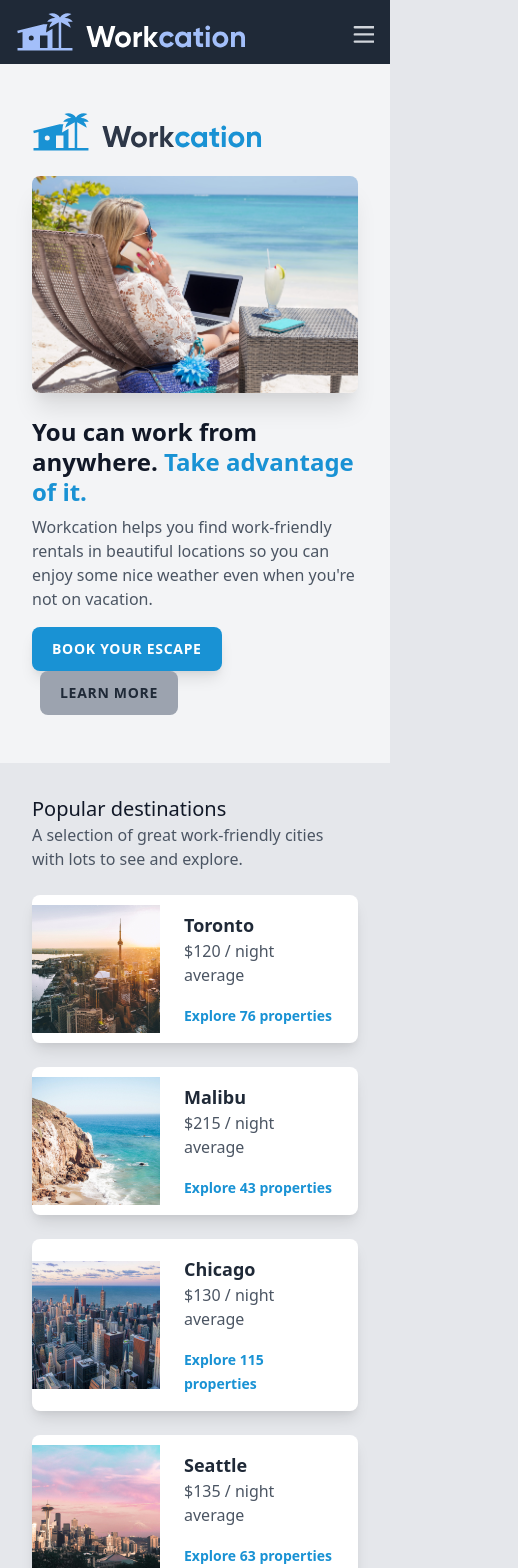
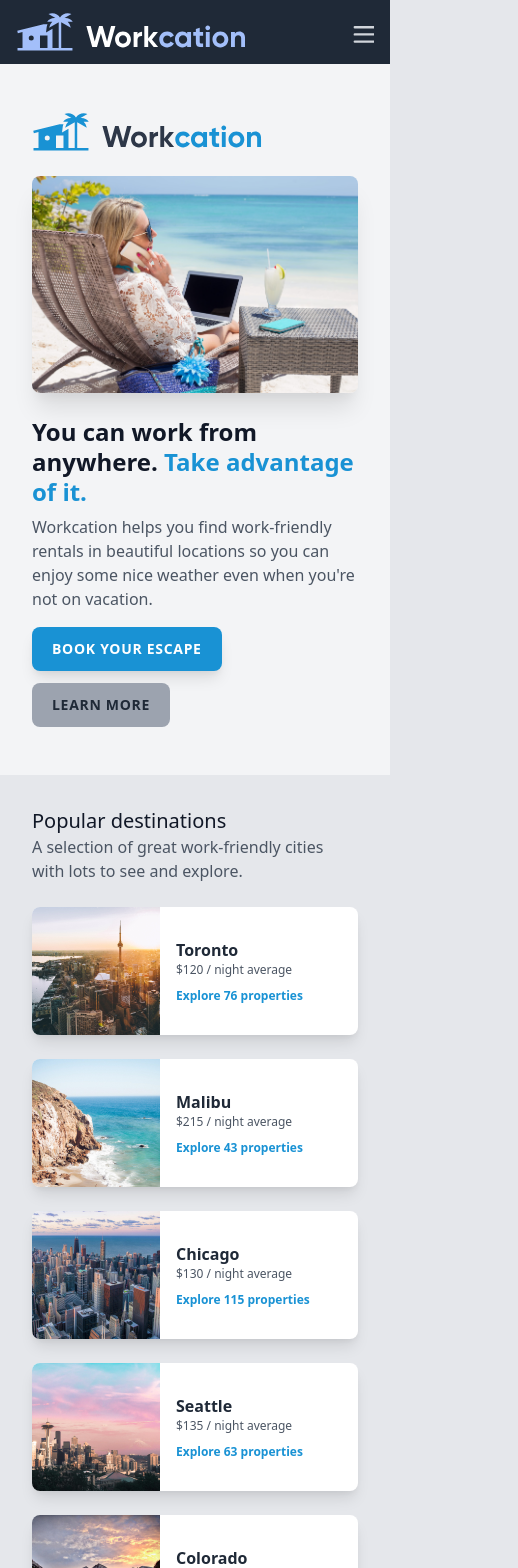
Before and after one commit to weilyuwang/tailwindcss-with-vue-workcation, a Vue app: page / in a window 390 px wide. Shown: the top 1568 px of the page, 518 px wide, since content can reach past the window. Built offline with nearby package versions, Linux system fonts and the light colour scheme.

Commit message:
:fire: make it responsive on iphone x

```diff
--- a/src/App.vue
+++ b/src/App.vue
@@ -28,16 +28,20 @@
             locations so you can enjoy some nice weather even when you're not on
             vacation.
           </p>
-          <div class="mt-4 sm:mt-6">
+          <div class="mt-4 flex flex-col items-start xs:block">
             <!-- links are inline elements by default, which means you can't add paddings to them properly
           so lets make this inline-block so that it accepts paddings gracefully -->
             <!-- An inline element does not start on a new line and it only takes up as much width as necessary. -->
             <a
               href="#"
-              class="btn bg-brand-blue text-white shadow-lg sm:text-base"
+              class="btn block xs:inline-block bg-brand-blue text-white shadow-lg md:text-base"
               >Book your escape</a
             >
-            <a href="#" class="ml-2 btn btn-gray sm:text-base">Learn more</a>
+            <a
+              href="#"
+              class="btn block mt-3 xs:inline-block xs:ml-3 btn-gray md:text-base"
+              >Learn more</a
+            >
           </div>
         </div>
       </div>
@@ -71,24 +75,21 @@
     </div>
 
     <!-- Build a Card Component -->
-    <div
-      class="min-h-screen p-8 flex items-center justify-center text-gray-900"
-    >
+    <!-- <div class="p-8 flex items-center justify-center text-gray-900">
       <PropertyCard :property="property" />
-    </div>
+    </div> -->
   </div>
 </template>
 
 <script>
 import DestinationCard from "./components/DestinationCard";
-import PropertyCard from "./components/PropertyCard";
+// import PropertyCard from "./components/PropertyCard";
 import Navbar from "./components/Navbar";
 
 export default {
   name: "App",
   components: {
     DestinationCard,
-    PropertyCard,
     Navbar,
   },
   data() {
@@ -157,7 +158,7 @@ export default {
 
 <style scoped>
 .btn {
-  @apply inline-block px-5 py-3 rounded-lg text-sm font-semibold uppercase tracking-wider;
+  @apply px-5 py-3 rounded-lg text-sm font-semibold uppercase tracking-wider;
 }
 
 .btn:focus {
--- a/src/components/DestinationCard.vue
+++ b/src/components/DestinationCard.vue
@@ -1,21 +1,21 @@
 <template>
-  <div class="card">
+  <div class="flex items-center rounded-lg bg-white shadow-lg overflow-hidden">
     <!-- flex-shrink-0: The element will not shrink: it will retain the width it needs, and not wrap its content.
     Its siblings will shrink to give space to the target element. -->
     <img
-      class="card-image"
+      class="h-32 w-32 flex-shrink-0"
       :src="destination.imageUrl"
       :alt="destination.imageAlt"
     />
-    <div class="px-6 py-4">
-      <h3 class="text-lg font-semibold text-gray-800">
+    <div class="px-4 py-2 xs:px-6 xs:py-4">
+      <h3 class="text-md xs:text-lg font-semibold text-gray-800">
         {{ destination.city }}
       </h3>
-      <p class="text-gray-600">
+      <p class="text-gray-600 text-xs xs:text-base">
         ${{ destination.averagePrice }} / night average
       </p>
-      <div class="mt-4">
-        <a href="#" class="link"
+      <div class="mt-2 xs:mt-4 leading-none">
+        <a href="#" class="text-brand-blue font-semibold text-xs xs:text-sm"
           >Explore {{ destination.propertyCount }} properties</a
         >
       </div>
@@ -33,13 +33,4 @@ export default {
 <!-- we can apply scoped tailwind css style in here
 Note that: without scoped keyword the styles will be global -->
 <style scoped>
-.link {
-  @apply text-brand-blue font-semibold text-sm;
-}
-.card {
-  @apply flex items-center rounded-lg bg-white shadow-lg overflow-hidden;
-}
-.card-image {
-  @apply h-32 w-32 flex-shrink-0;
-}
 </style>
--- a/tailwind.config.js
+++ b/tailwind.config.js
@@ -10,6 +10,9 @@ module.exports = {
         68: "17rem",
         "2/3": "67%",
         "5/6": "83%"
+      },
+      screens: {
+        xs: "430px"
       }
     }
   },
```
